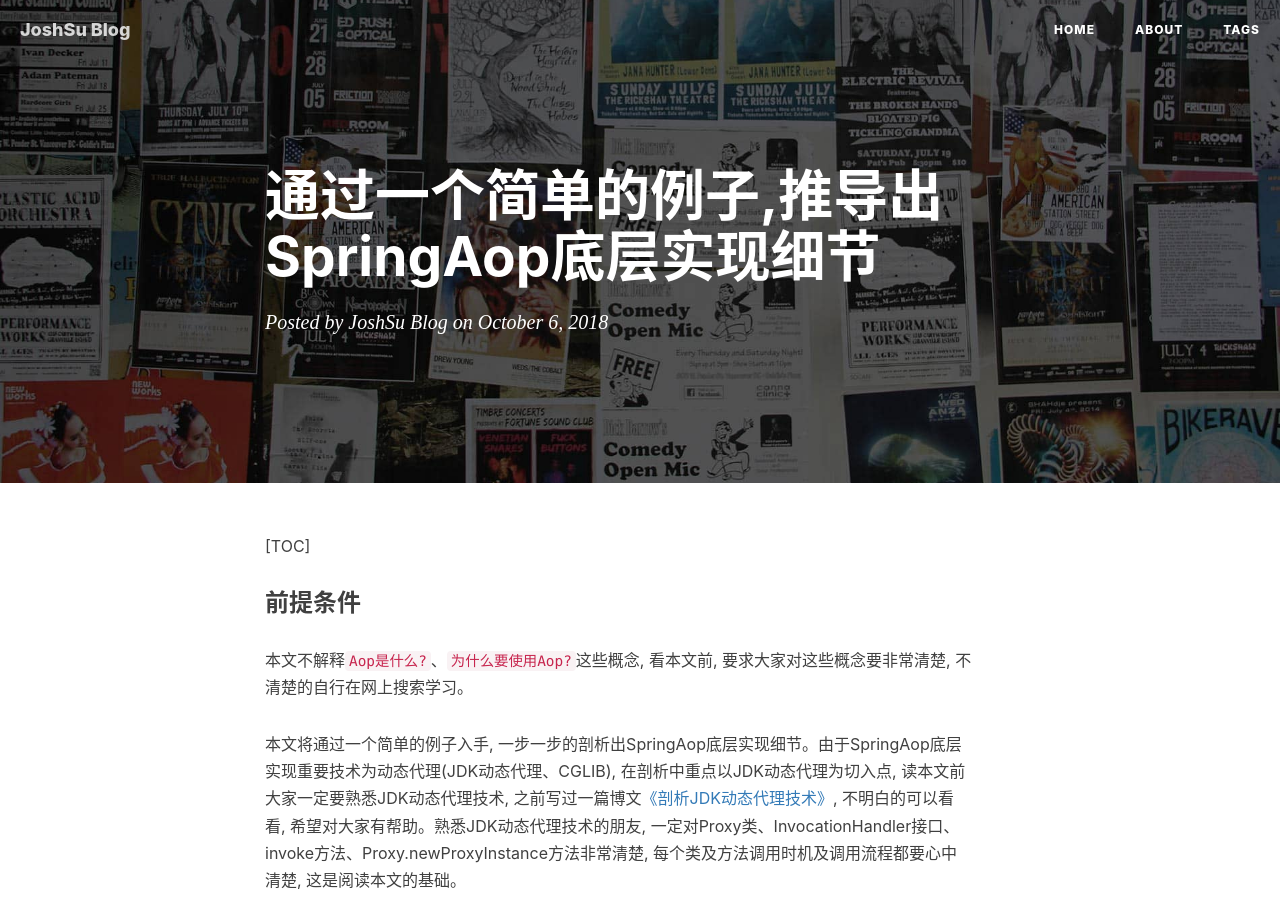
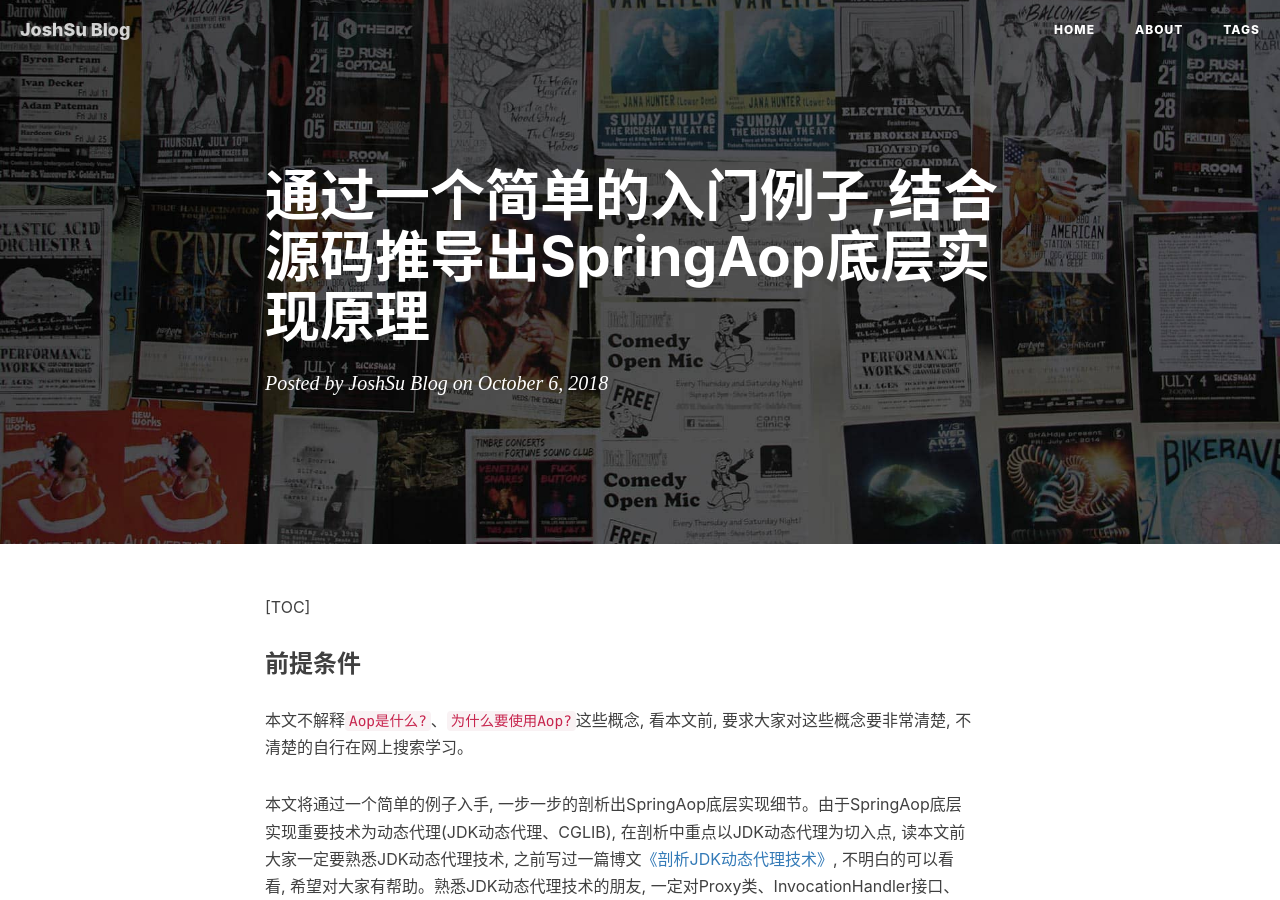
Before and after one commit to joshsulin/joshsulin.github.com, a Jekyll site: the page built from _posts/2018-10-06-通过一个简单的入门例子,结合源码推导出SpringAop底层实现原理.markdown, in a window 1280 px wide and 900 px high. Built offline with Jekyll 4.4.1, drawn with Linux system fonts in a browser that asks for light colours; nearby versions of some CDN libraries; comment, search, counter and statistics services are not loaded.

Commit message:
通过一个简单的例子,推导出SpringAop底层实现细节 -> 重命名标题

```diff
--- a/_posts/2018-10-06-通过一个简单的例子,推导出SpringAop底层实现细节.markdown
+++ b/_posts/2018-10-06-通过一个简单的入门例子,结合源码推导出SpringAop底层实现原理.markdown
@@ -1,6 +1,6 @@
 ---
 layout: post
-title:  "通过一个简单的例子,推导出SpringAop底层实现细节"
+title:  "通过一个简单的入门例子,结合源码推导出SpringAop底层实现原理"
 date:   2018-10-06 12:06:25 +0800
 categories: Java
 ---
```
